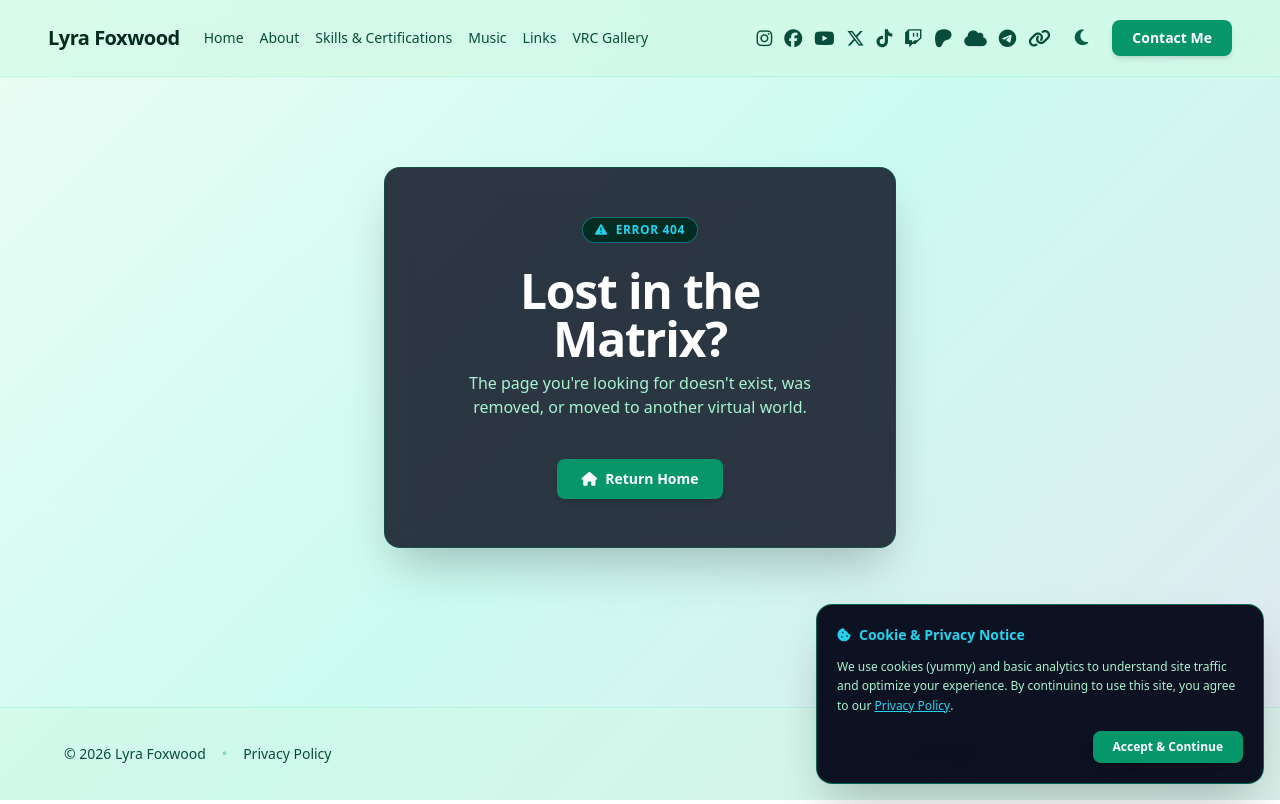
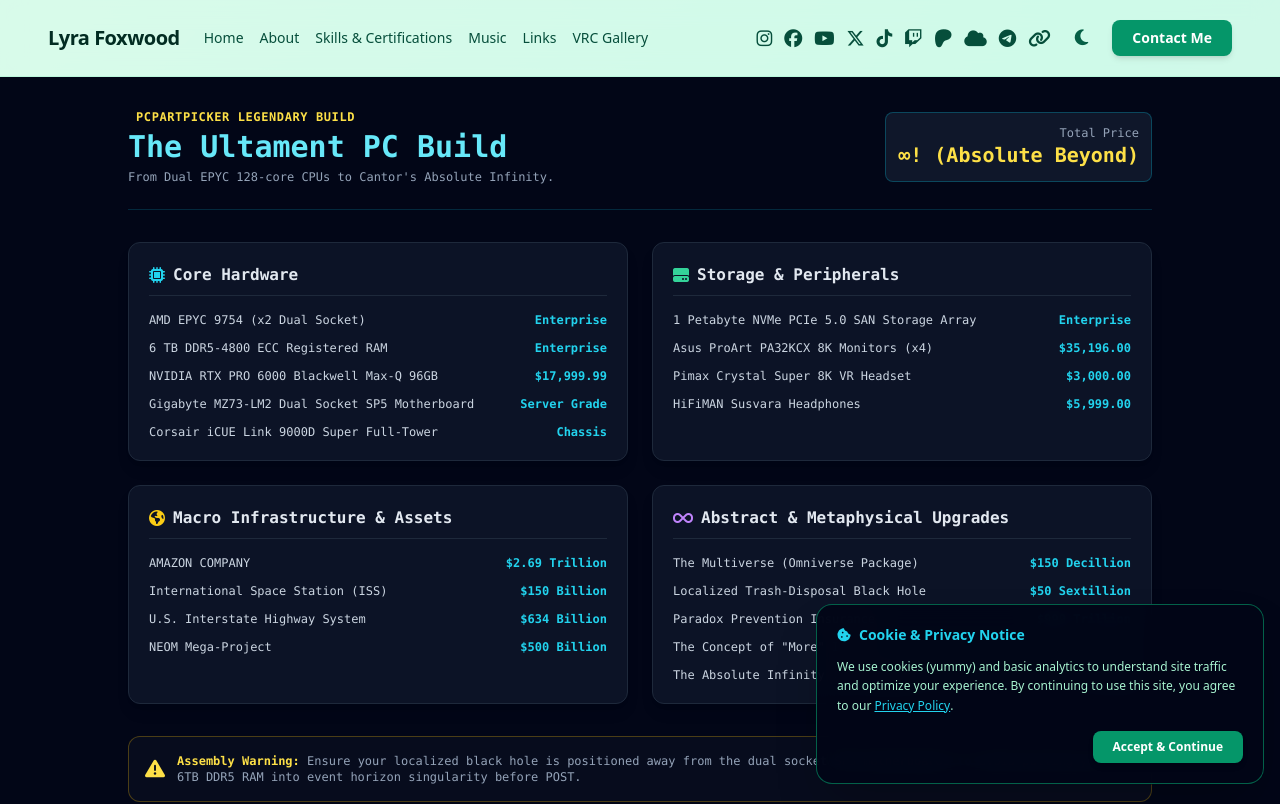
Before and after one commit to Lyra-Social-Group/lyrafoxwood, a Vue app: page /ultament-pc in a window 1280 px wide. Shown: the top 804 px of the page. Built offline with nearby package versions, Linux system fonts and the light colour scheme; no server answers.

Commit message:
modified:   src/App.vue 	modified:   src/router/index.js 	new file:   src/views/UltamentPcView.vue

```diff
--- a/src/App.vue
+++ b/src/App.vue
@@ -141,7 +141,7 @@
         >
           Links
         </router-link>
-                  <router-link
+          <router-link
             to="/gallery"
             class="text-emerald-900 dark:text-emerald-200 hover:text-cyan-600 dark:hover:text-cyan-400 transition-colors"
             active-class="text-cyan-600 dark:text-cyan-400 font-bold"
--- a/src/router/index.js
+++ b/src/router/index.js
@@ -44,6 +44,11 @@
     component: VRChatGalleryView,
     meta: { title: 'VRC Gallery - Lyra Foxwood' }
   },
+  {
+  path: '/ultament-pc',
+  name: 'ultament-pc',
+  component: () => import('../views/UltamentPcView.vue')
+},
 
   // Catch-all route (MUST be last)
   {
--- /dev/null
+++ b/src/views/UltamentPcView.vue
@@ -0,0 +1,117 @@
+<script setup lang="ts">
+import { ref } from 'vue'
+
+interface SpecCategory {
+  title: string
+  icon: string
+  items: { name: string; price: string; note?: string }[]
+}
+
+const specCategories = ref<SpecCategory[]>([
+  {
+    title: 'Core Hardware',
+    icon: 'fa-solid fa-microchip text-cyan-400',
+    items: [
+      { name: 'AMD EPYC 9754 (x2 Dual Socket)', price: 'Enterprise' },
+      { name: '6 TB DDR5-4800 ECC Registered RAM', price: 'Enterprise' },
+      { name: 'NVIDIA RTX PRO 6000 Blackwell Max-Q 96GB', price: '$17,999.99' },
+      { name: 'Gigabyte MZ73-LM2 Dual Socket SP5 Motherboard', price: 'Server Grade' },
+      { name: 'Corsair iCUE Link 9000D Super Full-Tower', price: 'Chassis' }
+    ]
+  },
+  {
+    title: 'Storage & Peripherals',
+    icon: 'fa-solid fa-hard-drive text-emerald-400',
+    items: [
+      { name: '1 Petabyte NVMe PCIe 5.0 SAN Storage Array', price: 'Enterprise' },
+      { name: 'Asus ProArt PA32KCX 8K Monitors (x4)', price: '$35,196.00' },
+      { name: 'Pimax Crystal Super 8K VR Headset', price: '$3,000.00' },
+      { name: 'HiFiMAN Susvara Headphones', price: '$5,999.00' }
+    ]
+  },
+  {
+    title: 'Macro Infrastructure & Assets',
+    icon: 'fa-solid fa-earth-americas text-yellow-400',
+    items: [
+      { name: 'AMAZON COMPANY', price: '$2.69 Trillion' },
+      { name: 'International Space Station (ISS)', price: '$150 Billion' },
+      { name: 'U.S. Interstate Highway System', price: '$634 Billion' },
+      { name: 'NEOM Mega-Project', price: '$500 Billion' }
+    ]
+  },
+  {
+    title: 'Abstract & Metaphysical Upgrades',
+    icon: 'fa-solid fa-infinity text-purple-400',
+    items: [
+      { name: 'The Multiverse (Omniverse Package)', price: '$150 Decillion' },
+      { name: 'Localized Trash-Disposal Black Hole', price: '$50 Sextillion' },
+      { name: 'Paradox Prevention Insurance', price: '$999 Trillion' },
+      { name: 'The Concept of "More" Itself', price: '∞' },
+      { name: 'The Absolute Infinity (Ω / Cantor)', price: '∞ × 2' }
+    ]
+  }
+])
+</script>
+
+<template>
+  <main class="min-h-screen bg-slate-950 text-slate-100 p-4 sm:p-8 font-mono">
+    <div class="max-w-5xl mx-auto space-y-8">
+
+      <!-- Header -->
+      <header class="border-b border-cyan-500/20 pb-6 flex flex-col md:flex-row md:items-center justify-between gap-4">
+        <div>
+          <div class="flex items-center gap-2 text-xs text-yellow-300 font-bold uppercase tracking-wider mb-1">
+            <i class="fa-solid fa-sparkles"></i> PCPartPicker Legendary Build
+          </div>
+          <h1 class="text-3xl font-bold text-cyan-300">
+            The Ultament PC Build
+          </h1>
+          <p class="text-xs text-slate-400 mt-1">
+            From Dual EPYC 128-core CPUs to Cantor's Absolute Infinity.
+          </p>
+        </div>
+
+        <div class="bg-slate-900 border border-cyan-500/30 p-3 rounded-lg text-right">
+          <span class="block text-xs text-slate-400">Total Price</span>
+          <span class="text-xl font-bold text-yellow-300">
+            ∞! (Absolute Beyond)
+          </span>
+        </div>
+      </header>
+
+      <!-- Spec Categories Grid -->
+      <section class="grid grid-cols-1 md:grid-cols-2 gap-6">
+        <div
+          v-for="cat in specCategories"
+          :key="cat.title"
+          class="bg-slate-900/80 border border-slate-800 rounded-xl p-5 hover:border-cyan-500/40 transition-colors shadow-lg"
+        >
+          <h2 class="text-base font-bold text-slate-200 flex items-center gap-2 mb-4 border-b border-slate-800 pb-2">
+            <i :class="cat.icon"></i>
+            {{ cat.title }}
+          </h2>
+
+          <ul class="space-y-3">
+            <li
+              v-for="item in cat.items"
+              :key="item.name"
+              class="flex items-start justify-between text-xs gap-3"
+            >
+              <span class="text-slate-300">{{ item.name }}</span>
+              <span class="text-cyan-400 font-semibold whitespace-nowrap">{{ item.price }}</span>
+            </li>
+          </ul>
+        </div>
+      </section>
+
+      <!-- Footer Warning Box -->
+      <footer class="bg-slate-900/40 border border-yellow-500/30 rounded-xl p-4 text-xs text-slate-400 flex items-center gap-3">
+        <i class="fa-solid fa-triangle-exclamation text-yellow-300 text-xl flex-shrink-0"></i>
+        <p>
+          <strong class="text-yellow-300">Assembly Warning:</strong> Ensure your localized black hole is positioned away from the dual socket SP5 motherboards to avoid pulling your 6TB DDR5 RAM into event horizon singularity before POST.
+        </p>
+      </footer>
+
+    </div>
+  </main>
+</template>
```
